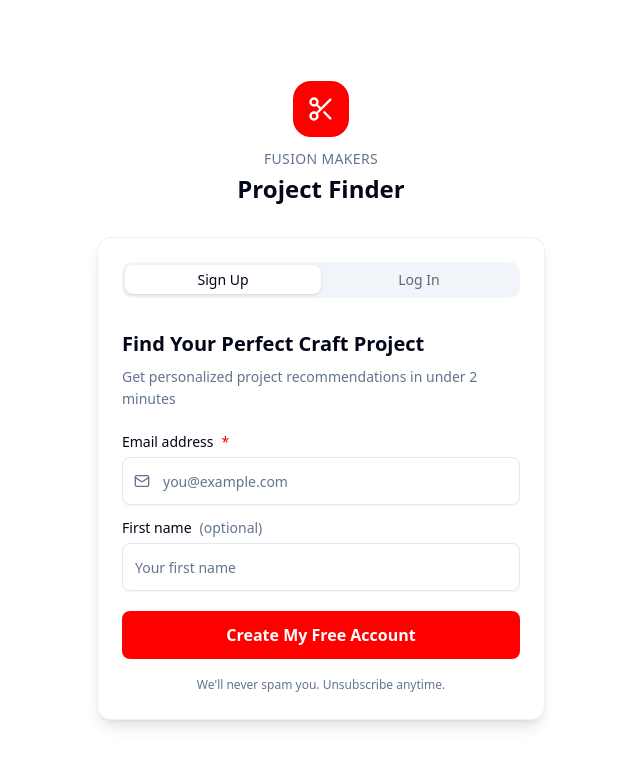
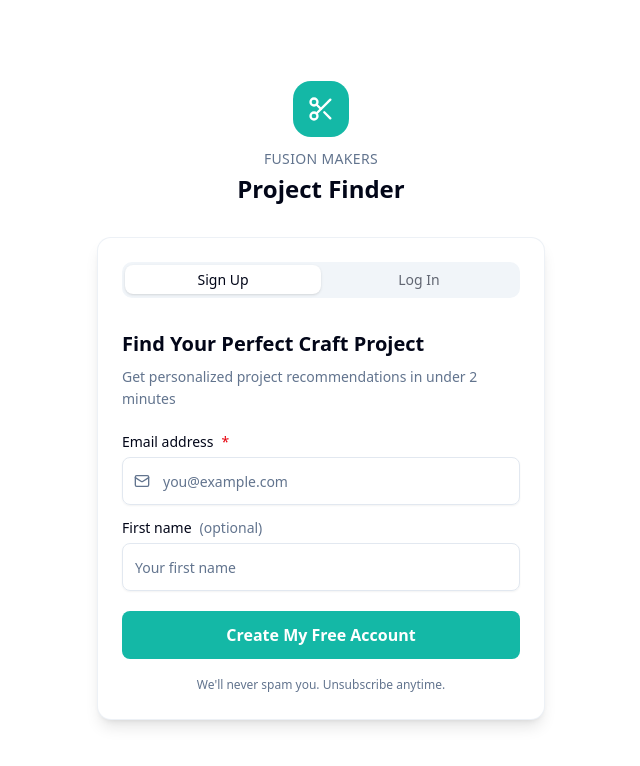
Before and after one commit to TalohaStudios/project-finder, a Next.js app: page / in a window 1280 px wide. Shown: the top 766 px of the page, without its empty margins (319-959 px from the left). Built offline with nearby package versions, Linux system fonts and the light colour scheme; no server answers.

Commit message:
Change primary color to teal

```diff
--- a/app/globals.css
+++ b/app/globals.css
@@ -33,7 +33,7 @@
   --color-secondary-foreground: var(--secondary-foreground);
   --color-secondary: var(--secondary);
   --color-primary-foreground: #ffffff;
-  --color-primary: #FF0000;
+  --color-primary: #14B8A6;
   --color-popover-foreground: var(--popover-foreground);
   --color-popover: var(--popover);
   --color-card-foreground: var(--card-foreground);
```
